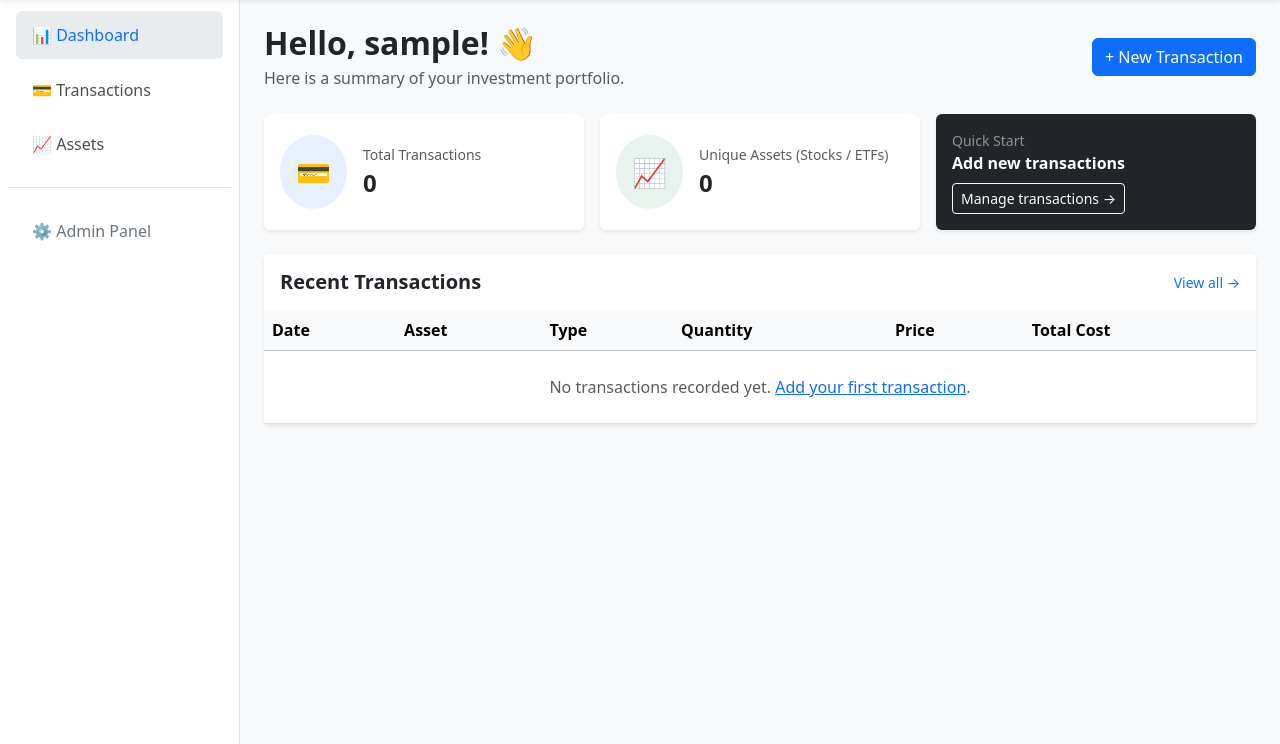
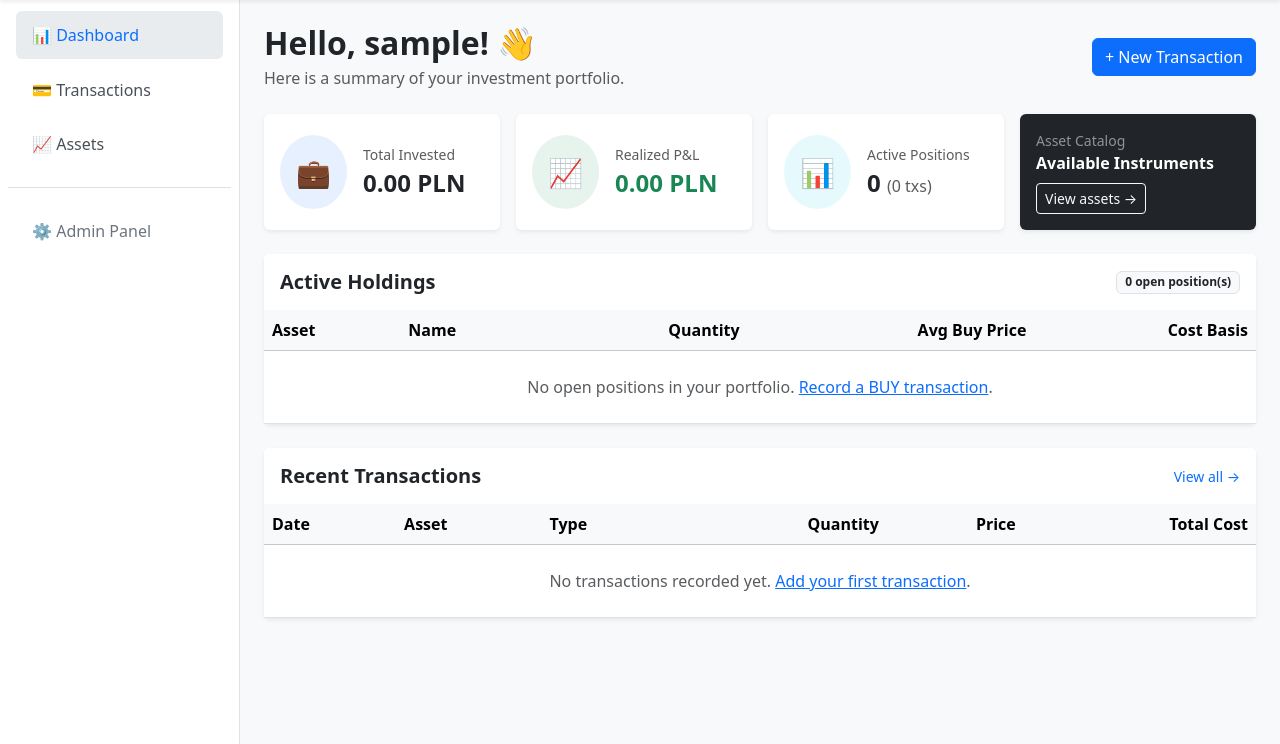
Before and after one commit to ahalon/finance-uek, a Django app: page / in a window 1280 px wide. Shown: the part 56-800 px from the top of the page. Run offline with Django 5.2, Linux system fonts and the light colour scheme; the visitor is signed in with stand-in values (Sample User, id 1); data that the repository does not hold is empty; some libraries are stand-ins or nearby versions.

Commit message:
feat: profit and loss calculation

```diff
--- a/core/services.py
+++ b/core/services.py
@@ -1,41 +1,59 @@
+from decimal import Decimal
 from typing import Dict, Any
-from decimal import Decimal
 from core.models import Transaction
 
 
 def calculate_portfolio_summary(transactions) -> Dict[str, Any]:
-    if hasattr(transactions, 'count'):
-        total_transactions = transactions.count()
-    else:
-        total_transactions = len(transactions)
+    portfolio: Dict[str, Any] = {}
+    total_invested = Decimal('0.00')
+    realized_pnl = Decimal('0.00')
 
-    if hasattr(transactions, 'values'):
-        assets_count = transactions.values('asset').distinct().count()
-    else:
-        assets_count = len({t.asset_id for t in transactions})
+    tx_list = list(transactions)
 
-    recent_transactions = transactions[:5]
-
-    portfolio: Dict[str, Any] = {}
-    for t in transactions:
+    for t in tx_list:
         ticker = t.asset.ticker
         if ticker not in portfolio:
             portfolio[ticker] = {
+                'ticker': ticker,
                 'name': t.asset.name,
+                'currency': t.asset.currency,
                 'quantity': Decimal('0'),
-                'total_cost': Decimal('0'),
-                'currency': t.asset.currency,
+                'total_cost': Decimal('0.00'),
+                'avg_buy_price': Decimal('0.00'),
             }
+
+        item = portfolio[ticker]
+
         if t.transaction_type == Transaction.TransactionType.BUY:
-            portfolio[ticker]['quantity'] += t.quantity
-            portfolio[ticker]['total_cost'] += t.total_cost
+            item['quantity'] += t.quantity
+            item['total_cost'] += t.total_cost
+            total_invested += t.total_cost
+            item['avg_buy_price'] = item['total_cost'] / item['quantity']
+
         elif t.transaction_type == Transaction.TransactionType.SELL:
-            portfolio[ticker]['quantity'] -= t.quantity
-            portfolio[ticker]['total_cost'] -= t.total_cost
+            if item['quantity'] > Decimal('0'):
+                unit_cost = item['total_cost'] / item['quantity']
+                cost_of_sold_shares = unit_cost * t.quantity
+
+                revenue = (t.quantity * t.price) - t.fee
+                realized_pnl += (revenue - cost_of_sold_shares)
+
+                item['quantity'] -= t.quantity
+                item['total_cost'] -= cost_of_sold_shares
+                total_invested -= cost_of_sold_shares
+
+                if item['quantity'] == Decimal('0'):
+                    item['total_cost'] = Decimal('0.00')
+                    item['avg_buy_price'] = Decimal('0.00')
+
+    active_holdings = [
+        item for item in portfolio.values() if item['quantity'] > Decimal('0')
+    ]
 
     return {
-        'total_transactions': total_transactions,
-        'assets_count': assets_count,
-        'recent_transactions': recent_transactions,
-        'portfolio': portfolio,
+        'total_transactions': len(tx_list),
+        'active_assets_count': len(active_holdings),
+        'total_invested': total_invested,
+        'realized_pnl': realized_pnl,
+        'portfolio': active_holdings,
     }
--- a/core/views/dashboard.py
+++ b/core/views/dashboard.py
@@ -10,12 +10,21 @@ class DashboardView(LoginRequiredMixin, TemplateView):
 
     def get_context_data(self, **kwargs):
         context = super().get_context_data(**kwargs)
+
         transactions = (
             Transaction.objects
             .filter(user=self.request.user)
             .select_related('asset')
+            .order_by('date', 'created_at')
         )
+
         summary = calculate_portfolio_summary(transactions)
+
+        recent_transactions = transactions.order_by('-date', '-created_at')[:5]
+
         context.update(summary)
-        context['username'] = self.request.user.username
+        context.update({
+            'username': self.request.user.username,
+            'recent_transactions': recent_transactions,
+        })
         return context
--- a/templates/core/dashboard.html
+++ b/templates/core/dashboard.html
@@ -15,48 +15,104 @@
     </div>
 
     <div class="row g-3 mb-4">
-        <div class="col-12 col-md-6 col-lg-4">
+        <div class="col-12 col-md-6 col-lg-3">
             <div class="card shadow-sm border-0 h-100">
                 <div class="card-body d-flex align-items-center">
                     <div class="rounded-circle bg-primary bg-opacity-10 p-3 me-3 text-primary fs-3">
-                        💳
+                        💼
                     </div>
                     <div>
-                        <div class="text-muted small">Total Transactions</div>
-                        <div class="fs-4 fw-bold">{{ total_transactions }}</div>
+                        <div class="text-muted small">Total Invested</div>
+                        <div class="fs-4 fw-bold">{{ total_invested|floatformat:2 }} PLN</div>
                     </div>
                 </div>
             </div>
         </div>
 
-        <div class="col-12 col-md-6 col-lg-4">
+        <div class="col-12 col-md-6 col-lg-3">
             <div class="card shadow-sm border-0 h-100">
                 <div class="card-body d-flex align-items-center">
-                    <div class="rounded-circle bg-success bg-opacity-10 p-3 me-3 text-success fs-3">
-                        📈
+                    <div class="rounded-circle {% if realized_pnl >= 0 %}bg-success text-success{% else %}bg-danger text-danger{% endif %} bg-opacity-10 p-3 me-3 fs-3">
+                        {% if realized_pnl >= 0 %}📈{% else %}📉{% endif %}
                     </div>
                     <div>
-                        <div class="text-muted small">Unique Assets (Stocks / ETFs)</div>
-                        <div class="fs-4 fw-bold">{{ assets_count }}</div>
+                        <div class="text-muted small">Realized P&L</div>
+                        <div class="fs-4 fw-bold {% if realized_pnl >= 0 %}text-success{% else %}text-danger{% endif %}">
+                            {% if realized_pnl > 0 %}+{% endif %}{{ realized_pnl|floatformat:2 }} PLN
+                        </div>
                     </div>
                 </div>
             </div>
         </div>
 
-        <div class="col-12 col-md-12 col-lg-4">
+        <div class="col-12 col-md-6 col-lg-3">
+            <div class="card shadow-sm border-0 h-100">
+                <div class="card-body d-flex align-items-center">
+                    <div class="rounded-circle bg-info bg-opacity-10 p-3 me-3 text-info fs-3">
+                        📊
+                    </div>
+                    <div>
+                        <div class="text-muted small">Active Positions</div>
+                        <div class="fs-4 fw-bold">
+                            {{ active_assets_count }} <span class="fs-6 text-muted fw-normal">({{ total_transactions }} txs)</span>
+                        </div>
+                    </div>
+                </div>
+            </div>
+        </div>
+
+        <div class="col-12 col-md-6 col-lg-3">
             <div class="card shadow-sm border-0 h-100 bg-dark text-white">
                 <div class="card-body d-flex flex-column justify-content-between">
                     <div>
-                        <div class="text-white-50 small">Quick Start</div>
-                        <div class="fw-bold">Add new transactions</div>
+                        <div class="text-white-50 small">Asset Catalog</div>
+                        <div class="fw-bold">Available Instruments</div>
                     </div>
                     <div class="mt-2">
-                        <a href="{% url 'transaction_list' %}" class="btn btn-sm btn-outline-light">
-                            Manage transactions &rarr;
+                        <a href="{% url 'asset_list' %}" class="btn btn-sm btn-outline-light">
+                            View assets &rarr;
                         </a>
                     </div>
                 </div>
             </div>
+        </div>
+    </div>
+
+    <div class="card shadow-sm border-0 mb-4">
+        <div class="card-header bg-white py-3 border-0 d-flex justify-content-between align-items-center">
+            <h5 class="fw-bold mb-0">Active Holdings</h5>
+            <span class="badge bg-light text-dark border">{{ active_assets_count }} open position(s)</span>
+        </div>
+        <div class="table-responsive">
+            <table class="table table-hover align-middle mb-0">
+                <thead class="table-light">
+                    <tr>
+                        <th>Asset</th>
+                        <th>Name</th>
+                        <th class="text-end">Quantity</th>
+                        <th class="text-end">Avg Buy Price</th>
+                        <th class="text-end">Cost Basis</th>
+                    </tr>
+                </thead>
+                <tbody>
+                    {% for item in portfolio %}
+                        <tr>
+                            <td><span class="badge bg-secondary">{{ item.ticker }}</span></td>
+                            <td>{{ item.name }}</td>
+                            <td class="text-end fw-semibold">{{ item.quantity }}</td>
+                            <td class="text-end">{{ item.avg_buy_price|floatformat:2 }} {{ item.currency }}</td>
+                            <td class="text-end fw-bold">{{ item.total_cost|floatformat:2 }} {{ item.currency }}</td>
+                        </tr>
+                    {% empty %}
+                        <tr>
+                            <td colspan="5" class="text-center text-muted py-4">
+                                No open positions in your portfolio.
+                                <a href="{% url 'transaction_list' %}">Record a BUY transaction</a>.
+                            </td>
+                        </tr>
+                    {% endfor %}
+                </tbody>
+            </table>
         </div>
     </div>
 
@@ -72,9 +128,9 @@
                         <th>Date</th>
                         <th>Asset</th>
                         <th>Type</th>
-                        <th>Quantity</th>
-                        <th>Price</th>
-                        <th>Total Cost</th>
+                        <th class="text-end">Quantity</th>
+                        <th class="text-end">Price</th>
+                        <th class="text-end">Total Cost</th>
                     </tr>
                 </thead>
                 <tbody>
@@ -92,9 +148,9 @@
                                     <span class="badge bg-danger">SELL</span>
                                 {% endif %}
                             </td>
-                            <td>{{ tx.quantity }}</td>
-                            <td>{{ tx.price }} {{ tx.asset.currency }}</td>
-                            <td class="fw-bold">{{ tx.total_cost|floatformat:2 }} {{ tx.asset.currency }}</td>
+                            <td class="text-end">{{ tx.quantity }}</td>
+                            <td class="text-end">{{ tx.price }} {{ tx.asset.currency }}</td>
+                            <td class="text-end fw-bold">{{ tx.total_cost|floatformat:2 }} {{ tx.asset.currency }}</td>
                         </tr>
                     {% empty %}
                         <tr>
```
